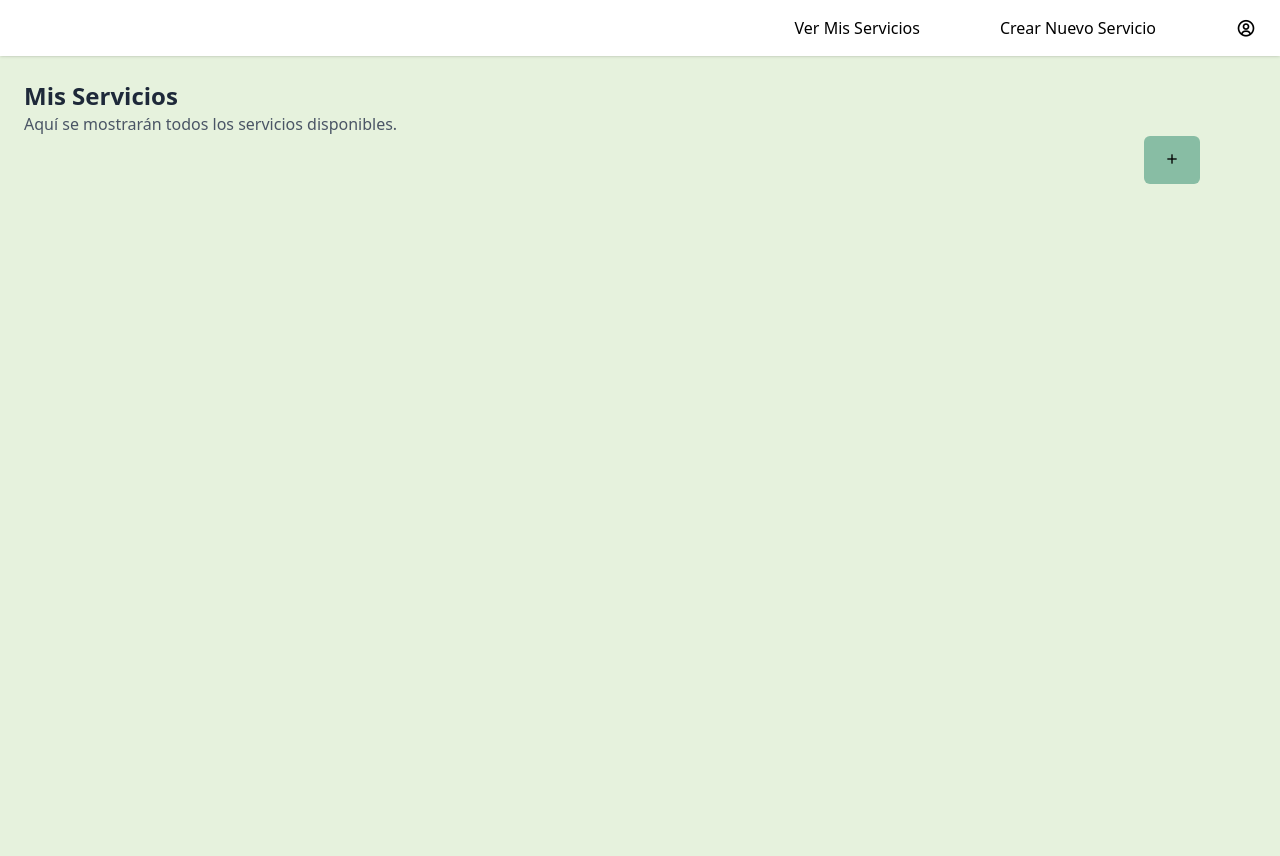
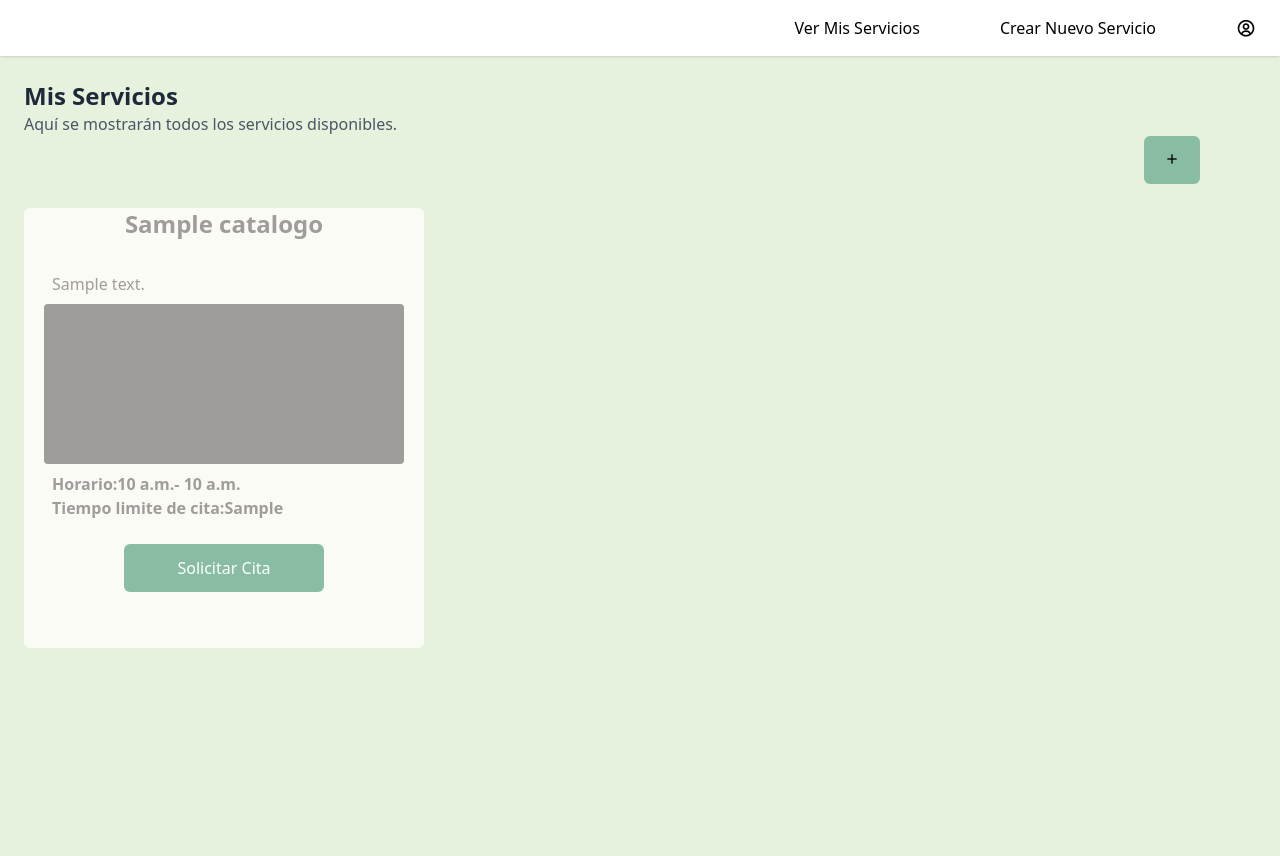
Before and after one commit to yUMIP04/PlataformReservas-AgendaServicios, a Django app: template templates/services/lista_servicios.html in a window 1280 px wide. Run offline with Django 5.2, Linux system fonts and the light colour scheme; the template is opened without the code that fills it: values that come from a table or form of the project are taken from there, others are empty; tables that the repository leaves empty hold one stand-in row (values such as "Sample post"); some libraries are stand-ins or nearby versions; some web fonts are replaced.

Commit message:
-Mostrando las cards en 'Ver Mis Servicios' para la vista del profesional.

```diff
--- a/core/settings.py
+++ b/core/settings.py
@@ -122,3 +122,9 @@ STATIC_URL = 'static/'
 STATICFILES_DIRS = [
     BASE_DIR/ "static",
 ]
+
+import os
+
+MEDIA_ROOT = os.path.join(BASE_DIR, 'media')
+
+MEDIA_URL = '/media/'
--- a/services/models.py
+++ b/services/models.py
@@ -10,3 +10,4 @@ class Catalogo(models.Model):
     nombre_servicio =models.CharField(max_length=30)
     descripcion =models.TextField()
     tiempo_limite_cita =models.CharField(max_length=30)
+    fondo_img = models.ImageField(upload_to='servicios/', null=True, blank=True)
--- a/static/JS/IU/components/card-preview.js
+++ b/static/JS/IU/components/card-preview.js
@@ -1,10 +1,15 @@
 /*🌟CARD CREADA AL CREAR UN NUEVO SERVICIO */
+const div_listadoServicios = document.querySelector(".Servicios");
+const Servicios_Catalogo = document.querySelector(".servicios");
 
-function create_Card(titulo, descripcion, img, hora_inicio, hora_final, tiempo_limite){
+console.log("Si funciona card-preview de components");
+
+export default function create_Card(titulo, descripcion, img, hora_inicio, hora_final, tiempo_limite){
 
     try{
 
         if(titulo,descripcion,img,hora_inicio,hora_final,tiempo_limite){
+
     /*🌟Card General */
     const card = document.createElement("div");
     card.classList.add("card-muestra bg-[#FAFBF5] w-100 h-110 w-max-100 h-max-110 w-min-50 h-min-50 rounded-md ");
@@ -63,6 +68,9 @@ function create_Card(titulo, descripcion, img, hora_inicio, hora_final, tiempo_l
     card.appendChild(div_informacion);
     card.appendChild(div_btn);
 
+    div_listadoServicios.appendChild(card);
+    Servicios_Catalogo.appendChild(card);
+
     console.log("Se creo exitosamento la card en otros lugares");
     } else{
 
--- a/templates/services/crear_servicio.html
+++ b/templates/services/crear_servicio.html
@@ -9,7 +9,7 @@
 <div class="create-service h-146 max-h-146 min-h-100 w-296 max-w-296 min-w-100 flex flex-row items-center justify-center gap-10 ">
 
         <div class="formulario-servicio bg-[#FAFBF5] p-10 rounded-md ">
-            <form action="/crearServicios/" method="post" class="flex flex-col">
+            <form action="/crearServicios/" method="post" class="flex flex-col CrearServicio">
                 {% csrf_token %}
 
                 <div class="titulo-form mb-8">
@@ -92,5 +92,5 @@
 
     <div>
 
-<script src="{% static "JS/IU/forms/card-preview.js" %}" ></script>
+<script type="module" src="{% static "JS/IU/forms/card-preview.js" %}" ></script>
 {% endblock  %}
--- a/templates/services/lista_servicios.html
+++ b/templates/services/lista_servicios.html
@@ -1,4 +1,6 @@
 {% extends "users/base_profesional.html" %}
+
+{% load static %}
 
 {% block title %}Ver Servicios{% endblock %}
 
@@ -14,7 +16,47 @@
     <button class="bg-[#88BDA4] p-3 pl-5 pr-5 rounded-md transition duration-150 ease-in-out hover:bg-[#659287]"> <a href="{% url "CrearServicios" %}"><i class="bx bx-plus" /></i></a> </button>
 </div>
 
+<!--🌟Listado de Servicios-->
+<div class="Servicios">
+
+    {% if servicios  %}
+
+    {% for servicio in servicios %}
+        <!--🌟CARD DE MUESTRA-->
+
+        <div class="card-muestra bg-[#FAFBF5] w-100 h-110 w-max-100 h-max-110 w-min-50 h-min-50 rounded-md ">
+            <div class="titulo-card text-center mt-6 text-[Roboto] text-2xl font-semibold text-[#A19C9C] mb-8">
+                <h1 class="Titulo-servicio">{{servicio.nombre_servicio}}</h1>
+            </div>
+
+            <div class="descripcion-card ml-7 text-[#A19C9C] ">
+                <p class="card-descripcion">{{servicio.descripcion}}</p>
+            </div>
+
+            <div class="contenedor-imagen flex flex-row justify-center mt-2">
+            <div class="imagen-card w-90 bg-[#A19C9C] h-40 rounded-sm background-image:url('{{servicio.fondo_img.url}}') ">
+
+            </div>
+            </div>
+
+            <div class="informacion-explicita ml-7 mt-2 text-[Roboto] font-bold text-[#A19C9C] ">
+                <p class="horaInicio-card">Horario:{{servicio.hora_inicio_trabajo}}- {{servicio.hora_fin_trabajo}}</p>
+                <p class="tiempoLimite-card">Tiempo limite de cita:{{servicio.tiempo_limite_cita}}</p>
+            </div>
+
+            <div class="btn flex flex-row justify-center mt-6">
+                <input class="p-3 w-50 text-white rounded-md bg-[#88bda4] hover:bg-[#659287] cursor-pointer hover:text-white transition" type="submit" value="Solicitar Cita">
+            </div>
+        </div>
+    {% endfor %}
+    {% else %}
+
+    <p>No hay servicios</p>
+
+    {% endif %}
 </div>
 
+</div>
 
+<script type="module" src="{% static "JS/IU/components/card-preview.js" %}"></script>
 {% endblock  %}
```
Also changed, not shown: services/views.py (+13 -9 lines), static/JS/IU/forms/card-preview.js (+38 -3 lines), templates/booking/catalogo.html (+5 -3 lines), services/migrations/0003_catalogo_fondo_img.py (added).
